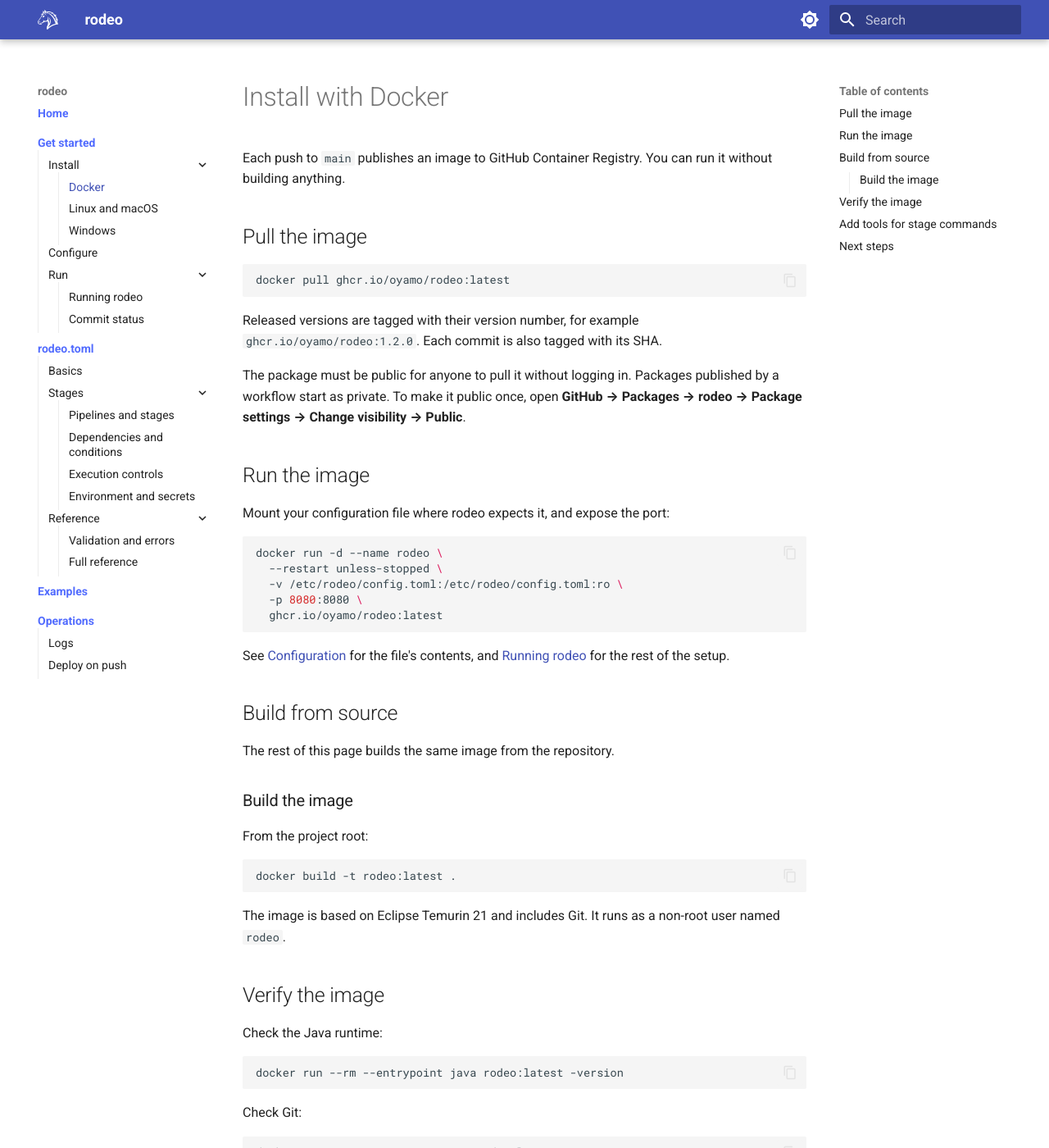
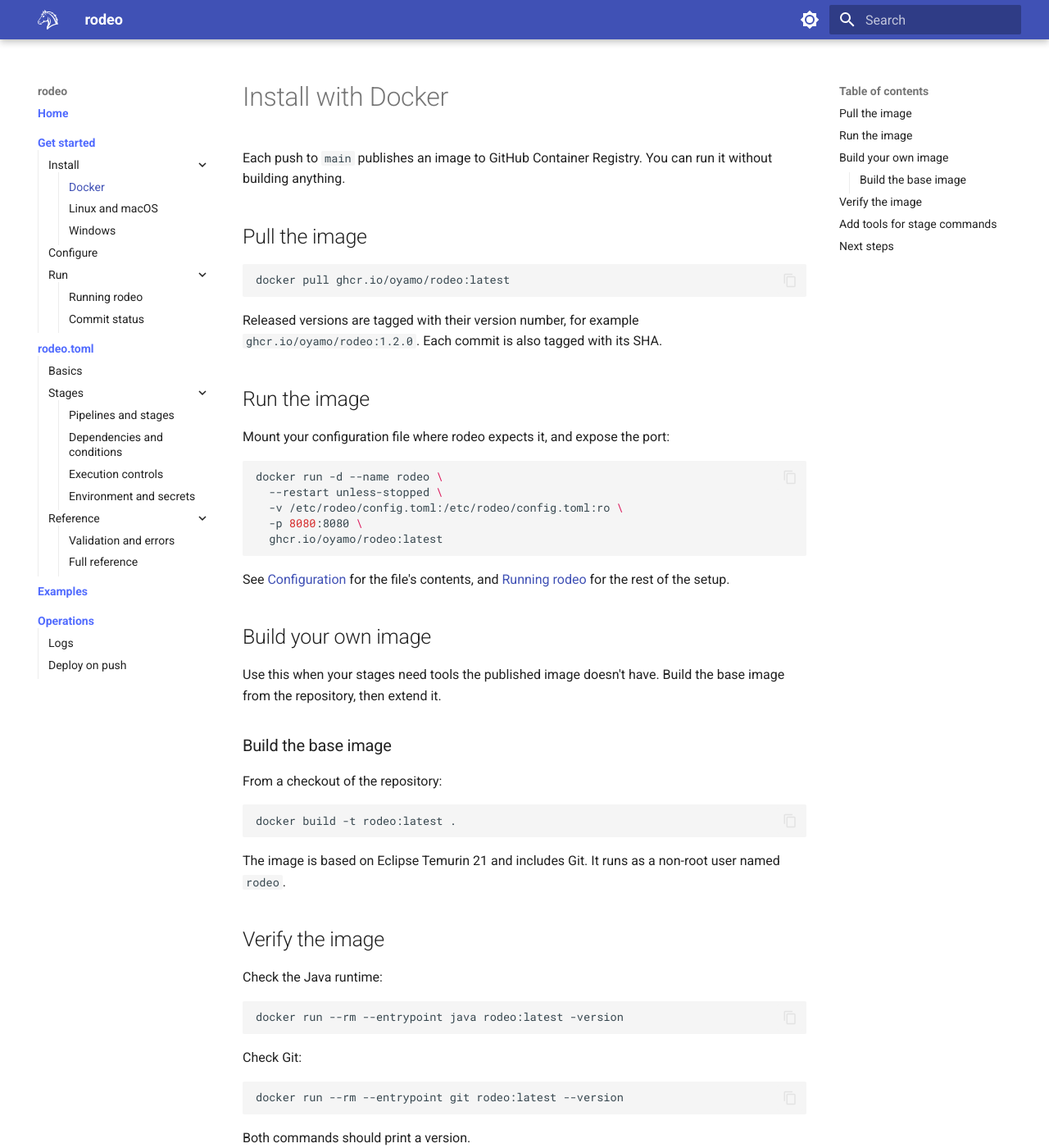
Before and after one commit to oyamo/rodeo, an MkDocs documentation site: the page built from docs/installation/docker.md, in a window 1280 px wide and 1400 px high. Shown: the whole window at 82% size. Built offline with MkDocs 1.6.1 and Material for MkDocs 9.7.7, drawn with Linux system fonts in a browser that asks for light colours.

Commit message:
Make docs consumer-facing: remove roadmap note, reframe image build section

````diff
--- a/docs/installation/docker.md
+++ b/docs/installation/docker.md
@@ -9,8 +9,6 @@
 ```
 
 Released versions are tagged with their version number, for example `ghcr.io/oyamo/rodeo:1.2.0`. Each commit is also tagged with its SHA.
-
-The package must be public for anyone to pull it without logging in. Packages published by a workflow start as private. To make it public once, open **GitHub → Packages → rodeo → Package settings → Change visibility → Public**.
 
 ## Run the image
 
@@ -26,13 +24,13 @@
 
 See [Configuration](../configuration.md) for the file's contents, and [Running rodeo](../running.md) for the rest of the setup.
 
-## Build from source
+## Build your own image
 
-The rest of this page builds the same image from the repository.
+Use this when your stages need tools the published image doesn't have. Build the base image from the repository, then extend it.
 
-### Build the image
+### Build the base image
 
-From the project root:
+From a checkout of the repository:
 
 ```bash
 docker build -t rodeo:latest .
````
Also changed, not shown: docs/commit-status.md (+1 -1 lines).
